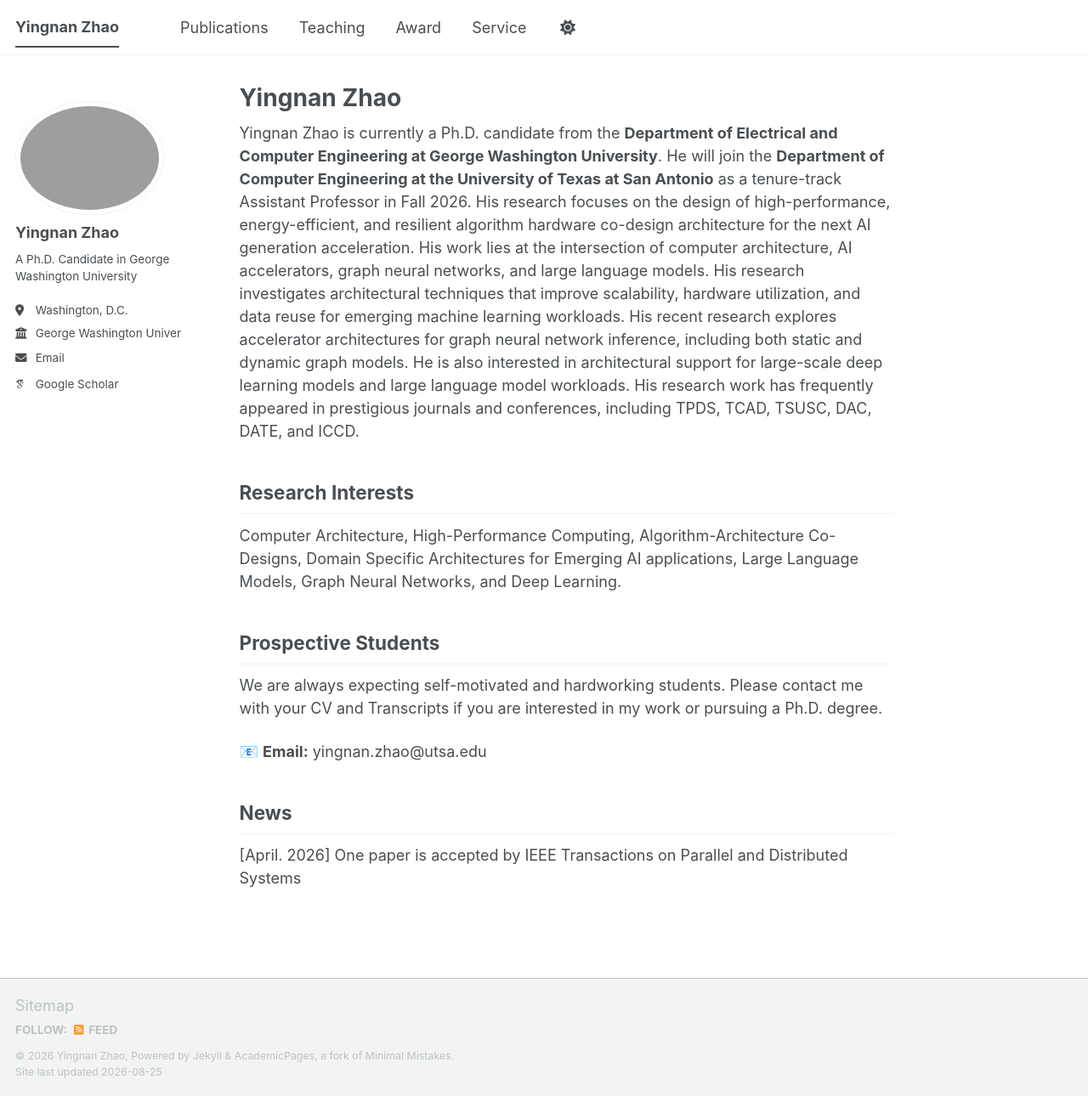
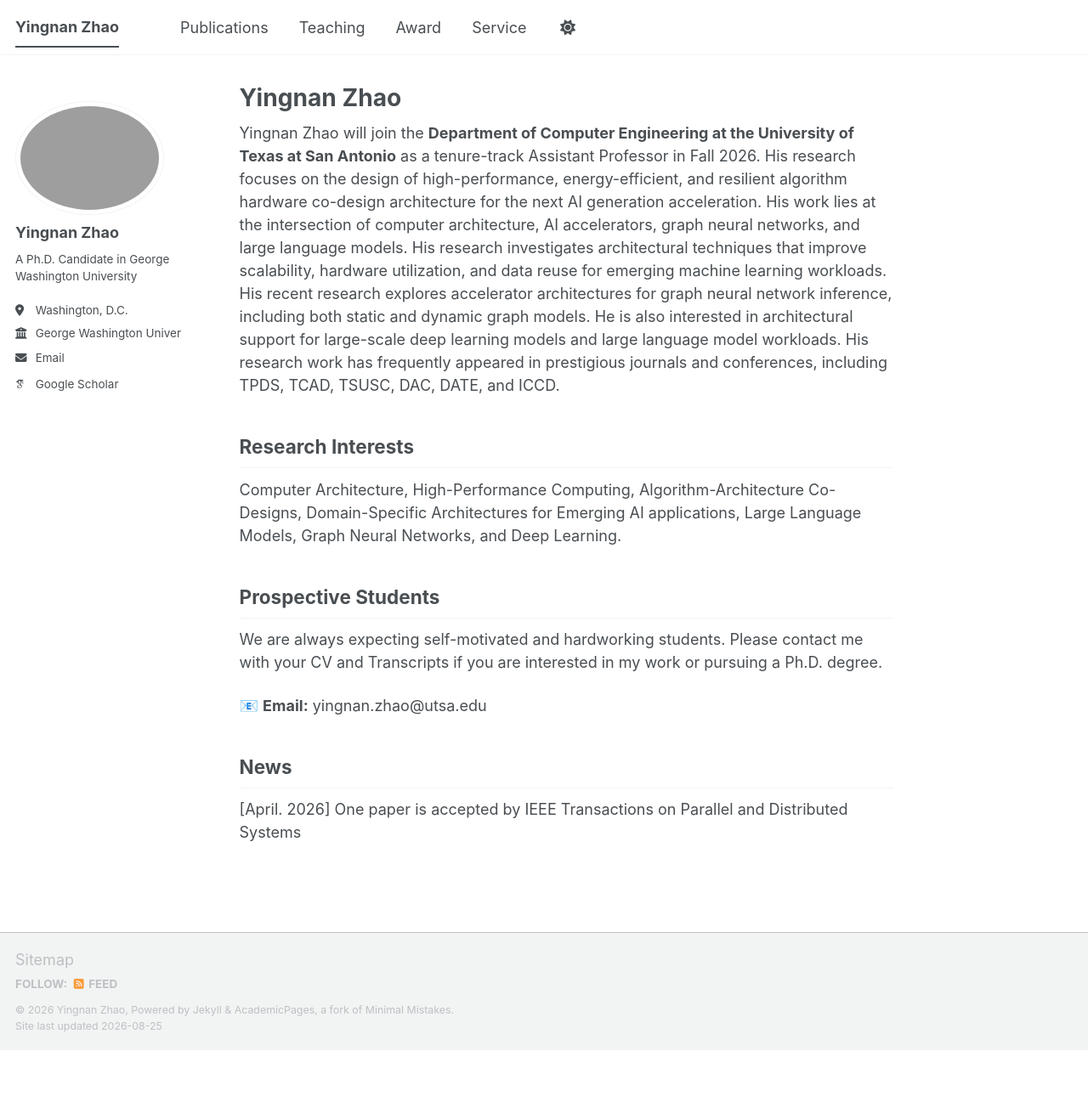
Before and after one commit to yingnan96/yingnan96.github.io, a Jekyll site: the page built from _pages/about.md, in a window 1280 px wide and 1290 px high. Shown: the whole window at 85% size. Built offline with Jekyll 4.4.1, drawn with Linux system fonts in a browser that asks for light colours; some web fonts are replaced; a script bundle is joined from its source files by our own code; library files that are not in the unit come from our copies.

Commit message:
Update about.md

```diff
--- a/_pages/about.md
+++ b/_pages/about.md
@@ -7,11 +7,11 @@
   - /about.html
 ---
 
-Yingnan Zhao is currently a Ph.D. candidate from the **Department of Electrical and Computer Engineering at George Washington University**. He will join the **Department of Computer Engineering at the University of Texas at San Antonio** as a tenure-track Assistant Professor in Fall 2026. His research focuses on the design of high-performance, energy-efficient, and resilient algorithm hardware co-design architecture for the next AI generation acceleration. His work lies at the intersection of computer architecture, AI accelerators, graph neural networks, and large language models. His research investigates architectural techniques that improve scalability, hardware utilization, and data reuse for emerging machine learning workloads. His recent research explores accelerator architectures for graph neural network inference, including both static and dynamic graph models. He is also interested in architectural support for large-scale deep learning models and large language model workloads. His research work has frequently appeared in prestigious journals and conferences, including TPDS, TCAD, TSUSC, DAC, DATE, and ICCD.
+Yingnan Zhao will join the **Department of Computer Engineering at the University of Texas at San Antonio** as a tenure-track Assistant Professor in Fall 2026. His research focuses on the design of high-performance, energy-efficient, and resilient algorithm hardware co-design architecture for the next AI generation acceleration. His work lies at the intersection of computer architecture, AI accelerators, graph neural networks, and large language models. His research investigates architectural techniques that improve scalability, hardware utilization, and data reuse for emerging machine learning workloads. His recent research explores accelerator architectures for graph neural network inference, including both static and dynamic graph models. He is also interested in architectural support for large-scale deep learning models and large language model workloads. His research work has frequently appeared in prestigious journals and conferences, including TPDS, TCAD, TSUSC, DAC, DATE, and ICCD.
 
 ## Research Interests
 
-Computer Architecture, High-Performance Computing, Algorithm-Architecture Co-Designs, Domain Specific Architectures for Emerging AI applications, Large Language Models, Graph Neural Networks, and Deep Learning.
+Computer Architecture, High-Performance Computing, Algorithm-Architecture Co-Designs, Domain-Specific Architectures for Emerging AI applications, Large Language Models, Graph Neural Networks, and Deep Learning.
 
 ## Prospective Students
 
```
